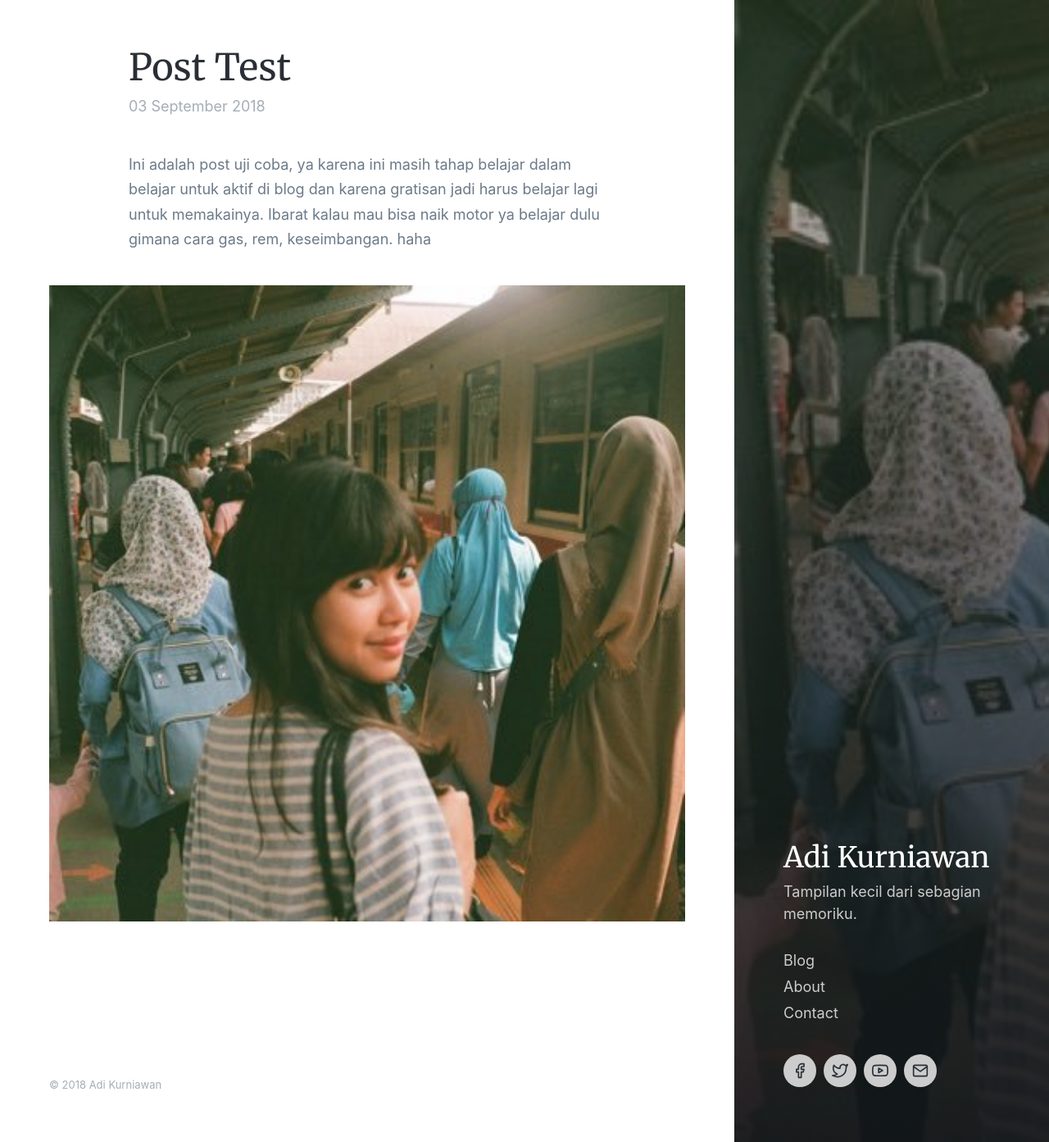
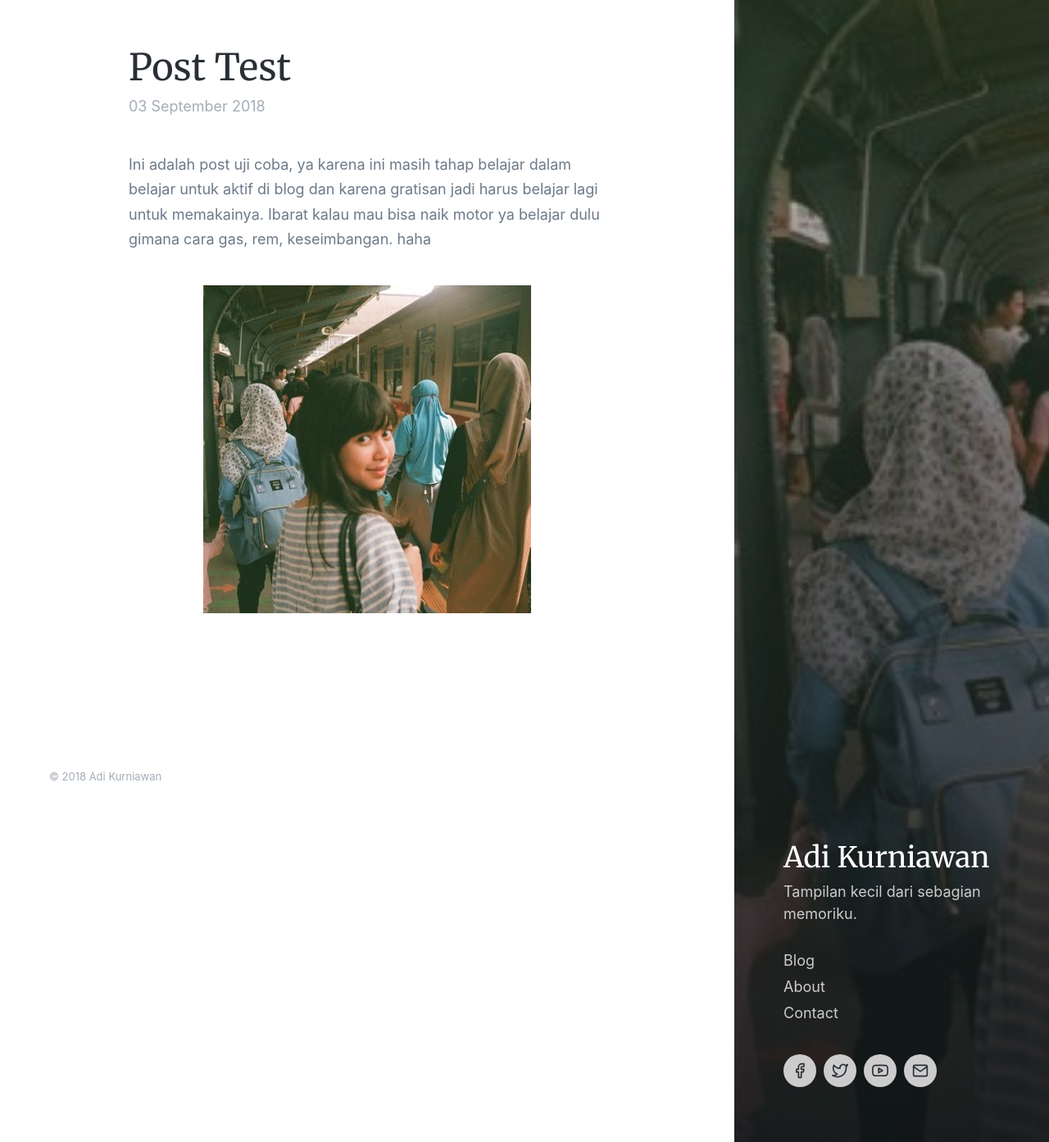
Before and after one commit to adionakurniawan/blog, a Jekyll site: the page built from _posts/2018-09-03-post-test.md, in a window 1280 px wide and 1393 px high. Shown: the whole window at 82% size. Built offline with Jekyll 4.4.1, drawn with Linux system fonts in a browser that asks for light colours; some web fonts are replaced.

Commit message:
Add files via upload

```diff
--- a/_sass/_post.scss
+++ b/_sass/_post.scss
@@ -15,6 +15,10 @@ p {
   max-width: 100%;
   margin-top: 4rem;
   margin-bottom: 4rem;
+  text-align: center;
+  img {
+    width: auto;
+  }
 }
 .youtube {
   max-width: 100%;
```
